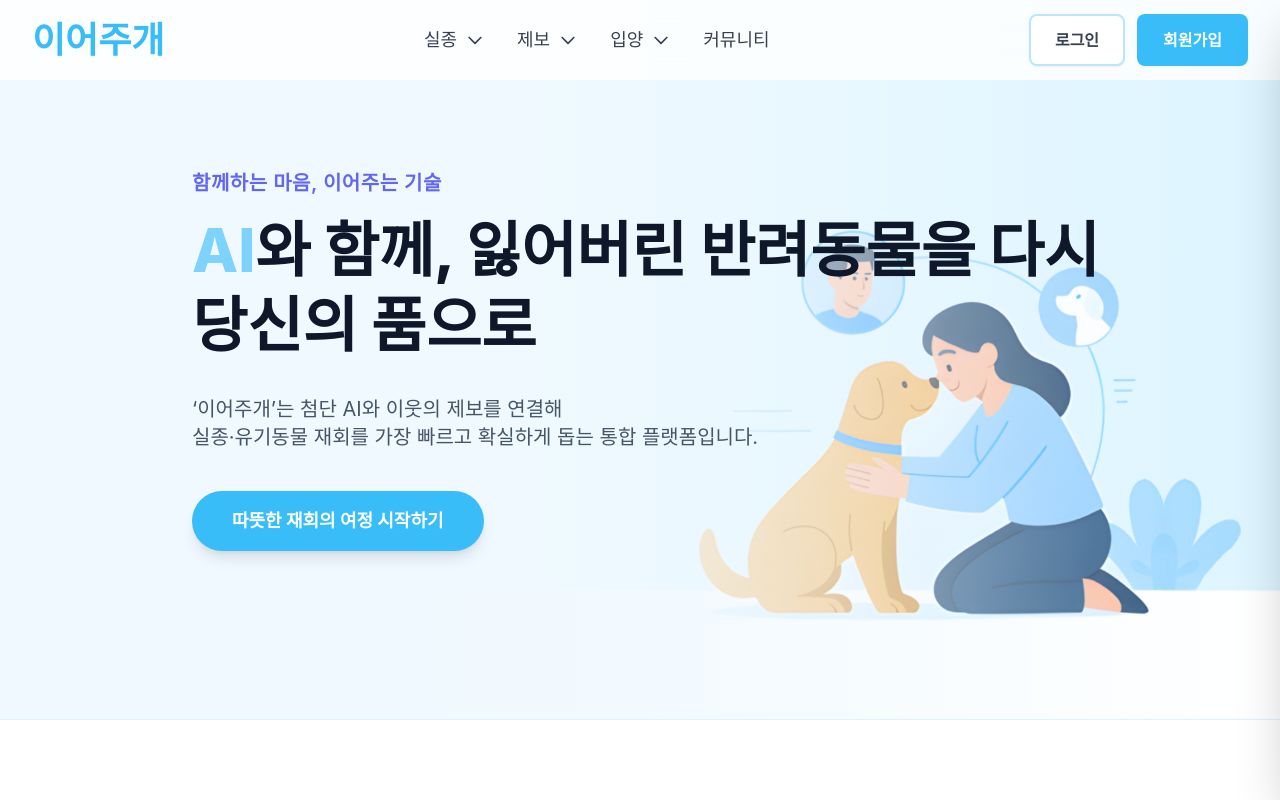
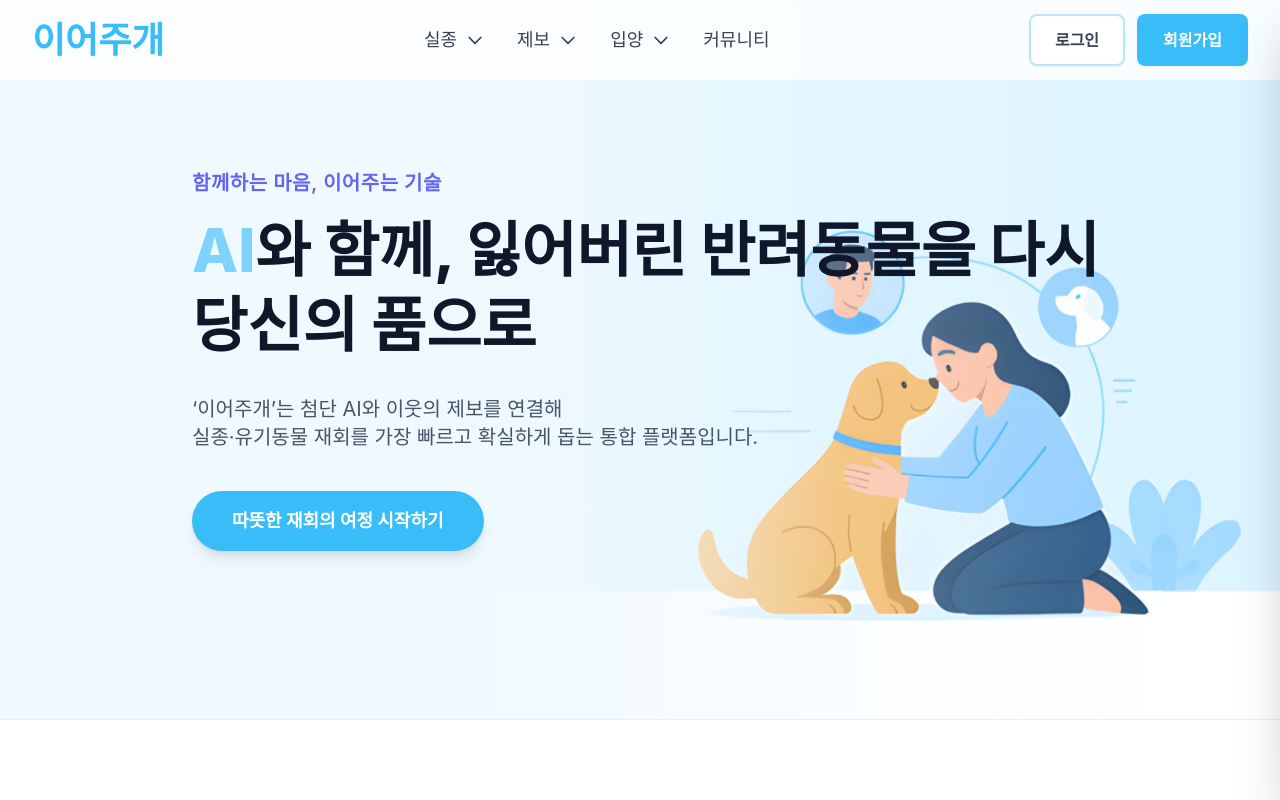
Before and after one commit to PGbobo/LLM_animal_resque, a React (Vite) app in the folder vite-project/: page / in a window 1280 px wide. Shown: the top 800 px of the page. Built offline with nearby package versions, Linux system fonts and the light colour scheme; no server answers.

Commit message:
chore: 메인화면 이미지 반응성 수정

```diff
--- a/vite-project/src/pages/MainPage.jsx
+++ b/vite-project/src/pages/MainPage.jsx
@@ -125,67 +125,110 @@ const MainPage = () => {
           - 고정 헤더 높이를 고려한 최소 높이 설정
           - 화면 진입 시 문구 4줄이 순서대로 스르륵 등장
          ========================================= */}
+      {/* =========================================
+          1) 히어로 섹션: 첫 화면 가득
+          - minHeight: 헤더 높이를 뺀 전체 화면
+          - 배경: main_bg-5.jpg 한 장만 깔고,
+                  오버레이 div로 모바일/웹별 투명도 처리
+         ========================================= */}
+      {/* =========================================
+          1) 히어로 섹션: 첫 화면 가득
+          - 배경 이미지: main_bg-5.jpg
+          - PC: 오른쪽 큰 이미지 + 좌측만 그라데이션
+          - 모바일: 그라데이션 제거, 섹션 전체에 반투명 필터만 적용
+         ========================================= */}
       <section
         id="intro-hero"
-        className="relative flex items-center border-b border-sky-100"
+        className="relative flex items-center border-b border-sky-100 overflow-hidden"
         style={{
-          // 헤더 높이만큼 뺀 전체 화면 높이
+          // 헤더 높이를 뺀 전체 화면 높이
           minHeight: "calc(100vh - var(--header-h, 80px))",
 
-          // 🔥 1) 위 레이어: 왼쪽은 거의 불투명, 오른쪽으로 갈수록 투명해지는 그라디언트
-          // 🔥 2) 아래 레이어: 실제 배경 이미지
-          backgroundImage: `
-            linear-gradient(
-            to right,
-            rgba(240, 249, 255, 1) 0%,    /* 아주 연한 하늘색(배경) 완전 불투명 */
-            rgba(240, 249, 255, 1) 30%,   /* 왼쪽 30%까지는 이미지 거의 안 보이게 */
-            rgba(240, 249, 255, 0.9) 45%, /* 가운데 근처부터 조금 보이기 시작 */
-            rgba(240, 249, 255, 0.6) 65%, /* 점점 더 투명해짐 */
-            rgba(240, 249, 255, 0.0) 100% /* 맨 오른쪽은 이미지 100% 보이게 */
-            ),
-          url(${mainBg})
-        `,
+          // 🔹 공통 배경 이미지
+          backgroundImage: `url(${mainBg})`,
           backgroundRepeat: "no-repeat",
-          backgroundPosition: "right center", // ⭐ 이미지 오른쪽 고정
-          backgroundSize: "auto 100%", // 세로를 기준으로 꽉 채우고 가로 비율 유지
+          backgroundSize: "cover", // 화면 비율에 맞게 꽉 채우기
+          backgroundPosition: "70% center", // 사람+강아지가 너무 오른쪽으로 치우치지 않게 약간 왼쪽으로 당김
         }}
       >
+        {/* 🔸 모바일 전용 필터
+            - md 미만에서만 보임
+            - intro-hero 전체에 옅은 하늘색 반투명 레이어 → 글자 가독성 ↑
+            - 그라데이션 없음, 그냥 단색 필터
+        */}
+        <div
+          aria-hidden
+          className="absolute inset-0 md:hidden pointer-events-none"
+          style={{
+            backgroundColor: "rgba(240, 249, 255, 0.8)", // sky-50 계열 + 80% 불투명
+          }}
+        />
+
+        {/* 🔸 PC 전용 그라데이션 오버레이
+            - md 이상에서만 보임
+            - 왼쪽은 불투명하게, 오른쪽으로 갈수록 완전히 투명해짐
+            - 오른쪽 여백 색이 달라 보이지 않도록
+              마지막 구간은 '완전 투명(0)'으로 끝냄
+        */}
+        <div
+          aria-hidden
+          className="absolute inset-0 hidden md:block pointer-events-none"
+          style={{
+            background:
+              "linear-gradient(to right," +
+              "rgba(240,249,255,1) 0%," + // 완전 불투명
+              "rgba(240,249,255,0.97) 35%," +
+              "rgba(240,249,255,0.85) 45%," +
+              "rgba(240,249,255,0.3) 65%," +
+              "rgba(240,249,255,0) 100%)", // 완전 투명 → 이미지만 보임
+          }}
+        />
+
+        {/* 🔸 실제 콘텐츠 박스
+            - 오버레이 위에 올라오도록 relative z-10
+            - 좌측 정렬 + 화면 크기에 따른 왼쪽 여백 조절
+        */}
         <div
           ref={heroRef}
           className="
-      container
-      max-w-4xl xl:max-w-6xl   /* 🔥 글자가 들어가는 박스 최대 폭 넓힘 */
-      px-4 sm:px-6 lg:px-10   /* 🔥 좌우 여백 */
-      ml-0 mr-auto        /* 🔥 왼쪽으로 붙이고 오른쪽만 auto → 전체 블럭이 좌측 정렬 */
-      relative
-      text-left        // ⭐ 좌측 정렬로 변경
-      pl-8        /* 기본 왼쪽 여백 */
-      md:pl-20    /* 중간 화면에서 여백 증가 */
-      lg:pl-32    /* 큰 화면에서 더 크게 */
-      xl:pl-48      /* 큰 화면 */
-      2xl:pl-64     /* 초대형 화면 (여백 256px 정도) */
+            relative z-10
+            w-full
+            max-w-5xl xl:max-w-6xl   /* 글자 박스 최대 폭 */
+            px-4 sm:px-6 lg:px-10
+            ml-0 mr-auto             /* 전체 박스를 왼쪽으로 붙이기 */
+            text-left
+
+            pl-8                     /* 기본 왼쪽 여백 */
+            md:pl-20                 /* md 이상에서 여백 증가 */
+            lg:pl-32
+            xl:pl-48
+            2xl:pl-64
           "
         >
           {/* 1) 서브 타이틀 */}
           <p
-            className={`
-        font-semibold text-lg md:text-xl text-indigo-500 mb-4 tracking-wide
-        transform transition-all duration-700 ease-out
-        ${heroVisible ? "opacity-100 translate-y-0" : "opacity-0 translate-y-6"}
-      `}
+            className={`font-semibold text-lg md:text-xl text-indigo-500 mb-4 tracking-wide transform transition-all duration-700 ease-out
+            ${
+              heroVisible
+                ? "opacity-100 translate-y-0"
+                : "opacity-0 translate-y-6"
+            }`}
             style={{ transitionDelay: heroVisible ? "0s" : "0s" }}
           >
             함께하는 마음, 이어주는 기술
           </p>
 
-          {/* 2) 메인 타이틀 */}
+          {/* 2) 메인 타이틀
+              - break-keep : 한글 단어 단위 줄바꿈 (조사만 떨어지는 것 방지)
+              - 줄바꿈은 화면 폭에 따라 자동 처리
+          */}
           <h1
-            className={`
-        font-extrabold text-4xl sm:text-5xl md:text-6xl text-slate-900 mb-8
-        break-keep
-        transform transition-all duration-700 ease-out
-        ${heroVisible ? "opacity-100 translate-y-0" : "opacity-0 translate-y-6"}
-      `}
+            className={`font-extrabold text-4xl sm:text-5xl md:text-6xl text-slate-900 mb-8 break-keep transform transition-all duration-700 ease-out
+            ${
+              heroVisible
+                ? "opacity-100 translate-y-0"
+                : "opacity-0 translate-y-6"
+            }`}
             style={{
               lineHeight: 1.25,
               transitionDelay: heroVisible ? "0.15s" : "0s",
@@ -197,11 +240,12 @@ const MainPage = () => {
 
           {/* 3) 설명 문단 */}
           <p
-            className={`
-        mt-6 max-w-3xl text-lg md:text-xl text-slate-600 leading-relaxed mb-10
-        transform transition-all duration-700 ease-out
-        ${heroVisible ? "opacity-100 translate-y-0" : "opacity-0 translate-y-6"}
-      `}
+            className={`mt-6 max-w-3xl text-lg md:text-xl text-slate-600 leading-relaxed mb-10 transform transition-all duration-700 ease-out
+            ${
+              heroVisible
+                ? "opacity-100 translate-y-0"
+                : "opacity-0 translate-y-6"
+            }`}
             style={{ transitionDelay: heroVisible ? "0.3s" : "0s" }}
           >
             ‘이어주개’는 첨단 AI와 이웃의 제보를 연결해
@@ -211,10 +255,12 @@ const MainPage = () => {
 
           {/* 4) CTA 버튼 */}
           <div
-            className={`
-        mt-10 flex transform transition-all duration-700 ease-out
-        ${heroVisible ? "opacity-100 translate-y-0" : "opacity-0 translate-y-6"}
-      `}
+            className={`mt-10 flex transform transition-all duration-700 ease-out
+            ${
+              heroVisible
+                ? "opacity-100 translate-y-0"
+                : "opacity-0 translate-y-6"
+            }`}
             style={{ transitionDelay: heroVisible ? "0.45s" : "0s" }}
           >
             <a
```
Lines whose indentation alone changed are shown as unchanged.
